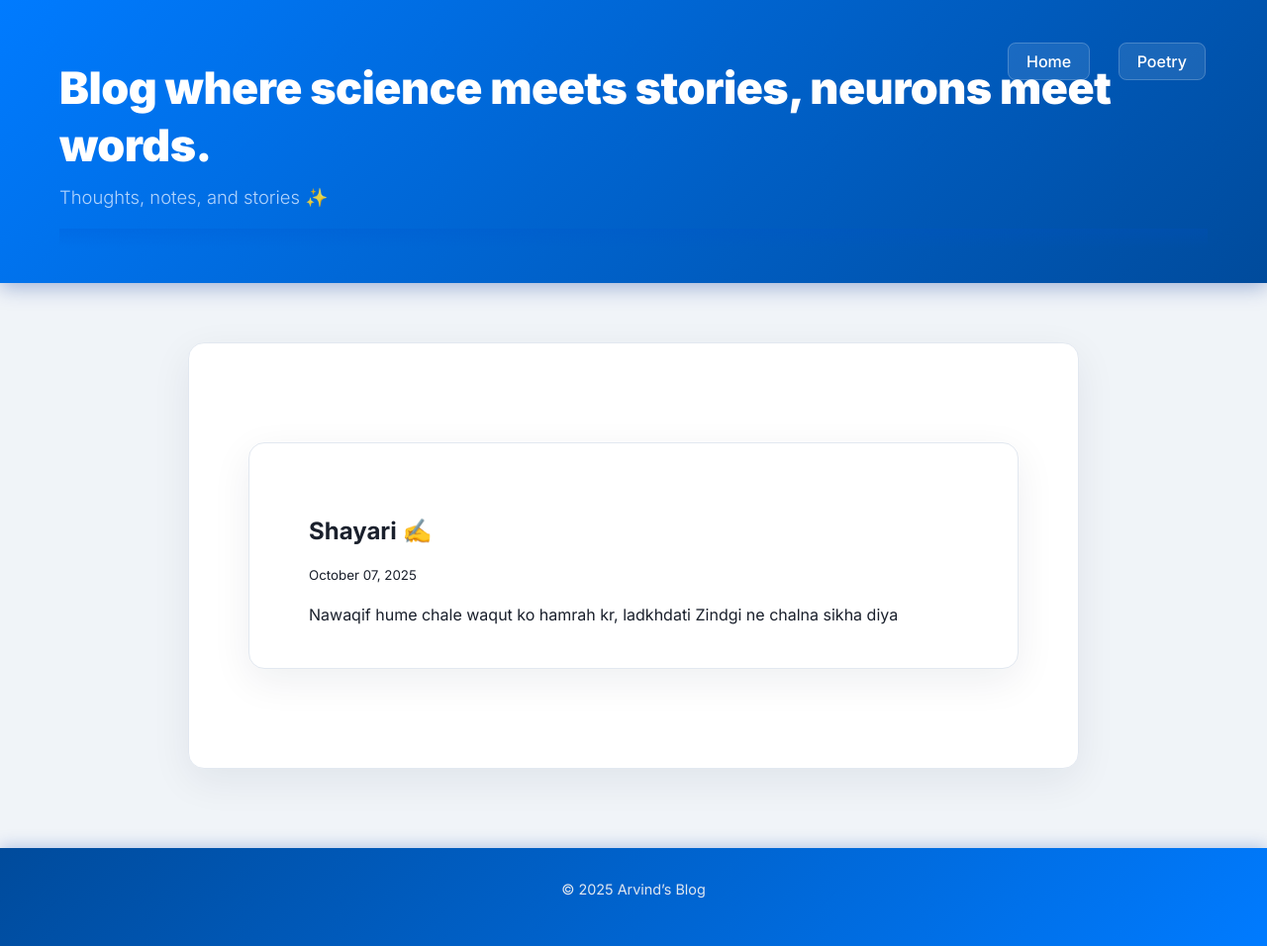
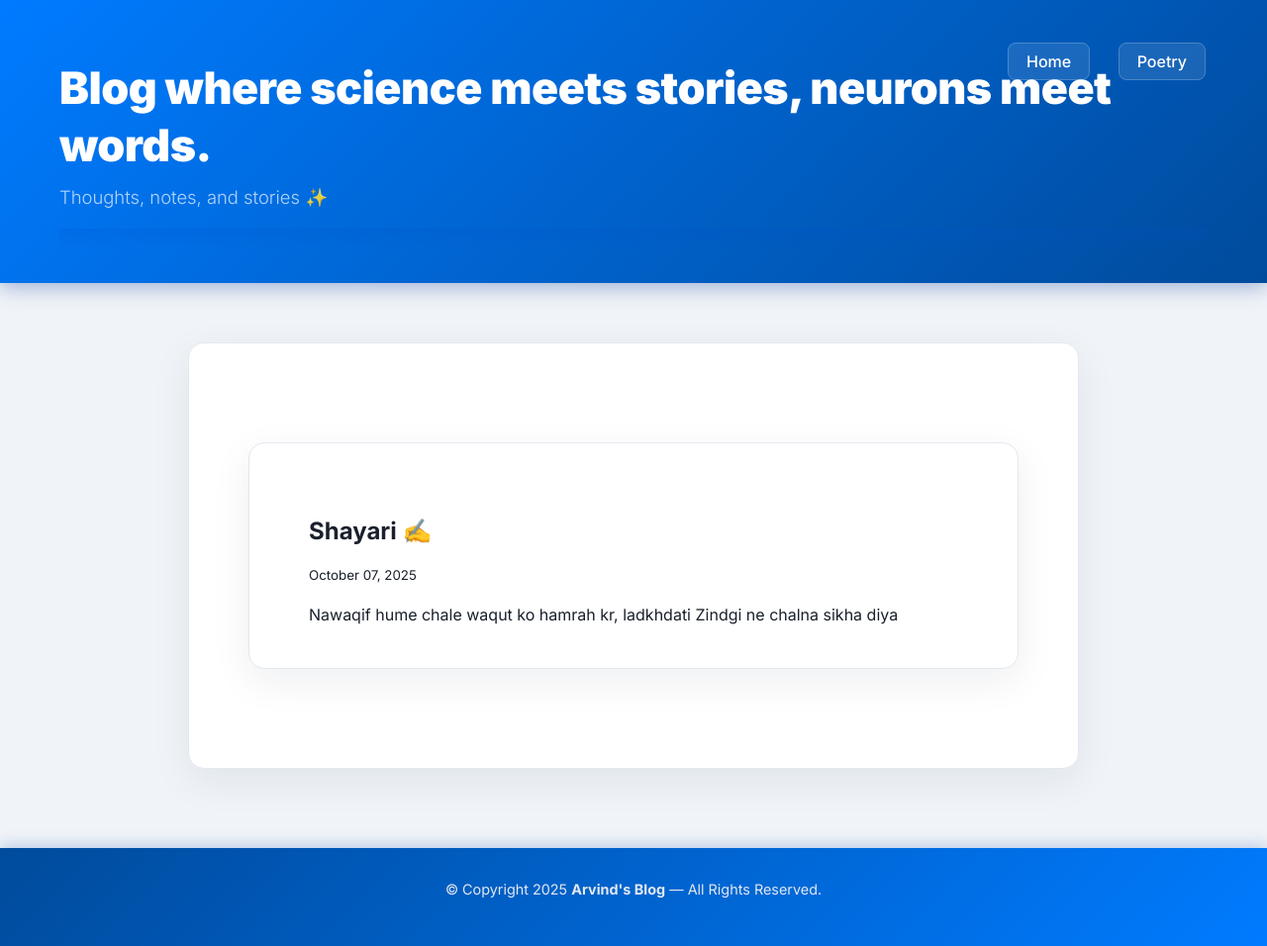
Before and after one commit to arvindomics/MyBlog, a Jekyll site: the page built from 2025-10-06-my-first-post.md, in a window 1280 px wide. Shown: the whole page at 99% size. Built offline with Jekyll 4.4.1, drawn with Linux system fonts in a browser that asks for light colours.

Commit message:
Update default.html

```diff
--- a/_layouts/default.html
+++ b/_layouts/default.html
@@ -29,7 +29,7 @@
 
   <!-- Footer -->
   <footer class="site-footer">
-    <p>&copy; {{ site.time | date: '%Y' }} Arvind’s Blog</p>
+    <p>© Copyright 2025 <strong>Arvind's Blog</strong> — All Rights Reserved.</p>
   </footer>
 </body>
 </html>
```
